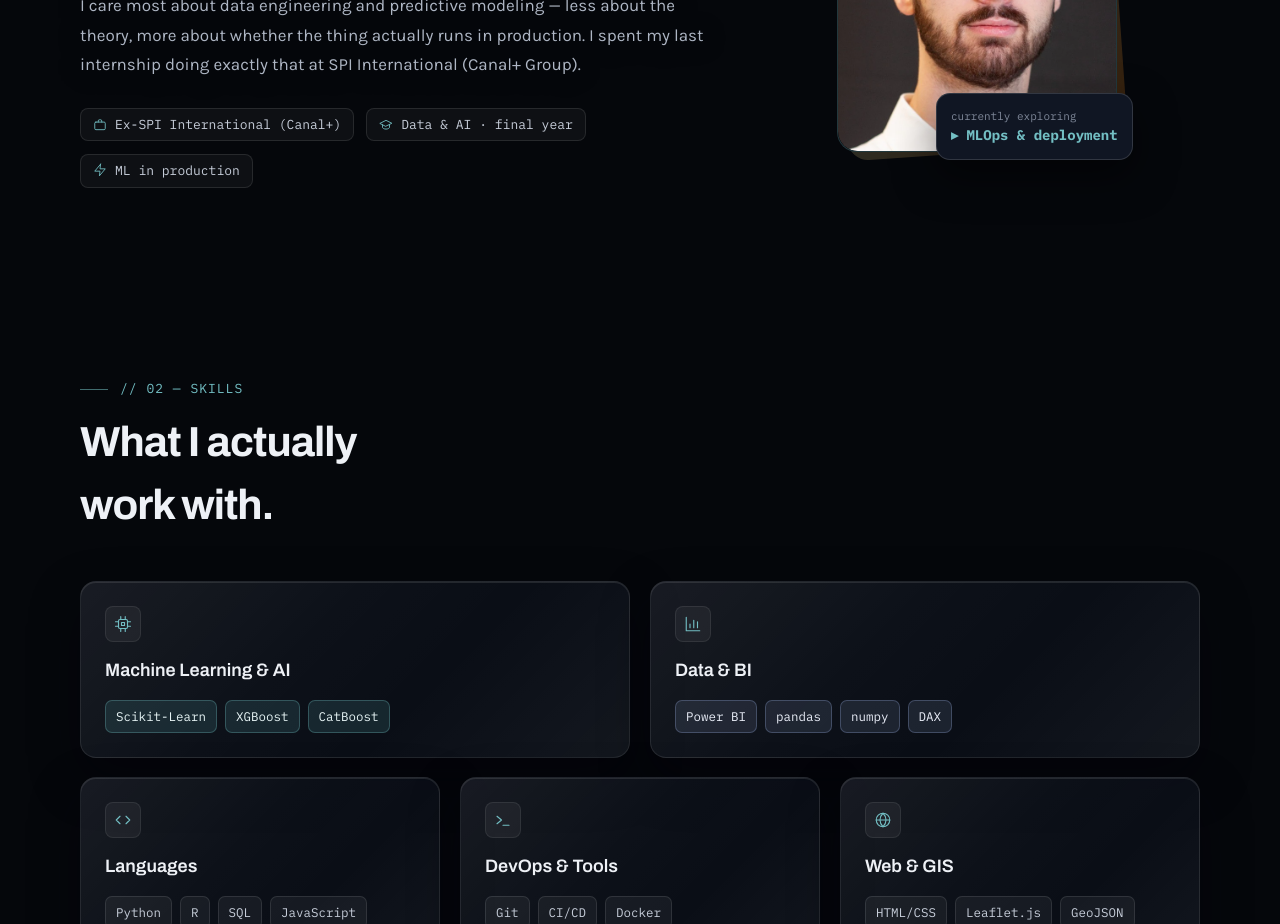
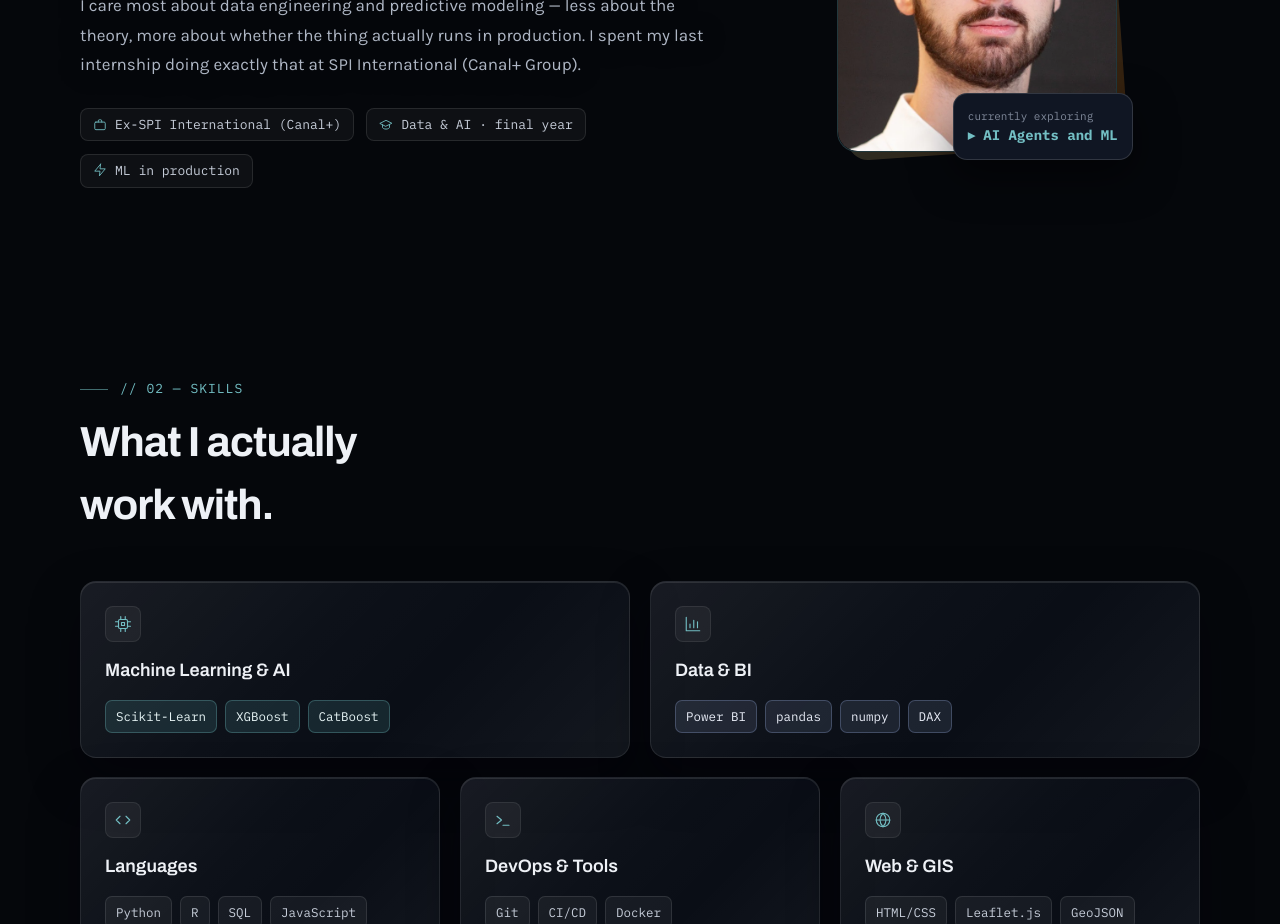
Before and after one commit to CrispyChicken2/My-Web-Portfolio, a React (Vite) app: page / in a window 1280 px wide. Shown: the part 1060-1984 px from the top of the page. Built offline with nearby package versions, Linux system fonts and the light colour scheme.

Commit message:
Minor change in whar i'm currently doing

```diff
--- a/src/data/content.js
+++ b/src/data/content.js
@@ -61,7 +61,7 @@
       { icon: 'zap', label: 'ML in production' },
     ],
     exploring: 'currently exploring',
-    exploringWhat: '▸ MLOps & deployment',
+    exploringWhat: '▸ AI Agents and ML',
     photoAlt: 'Portrait of Oscar Hunaut',
   },
 
@@ -193,7 +193,7 @@
       { icon: 'zap', label: 'ML en production' },
     ],
     exploring: 'en ce moment',
-    exploringWhat: '▸ MLOps & déploiement',
+    exploringWhat: '▸ Agents IA et ML',
     photoAlt: "Portrait d'Oscar Hunaut",
   },
 
```
